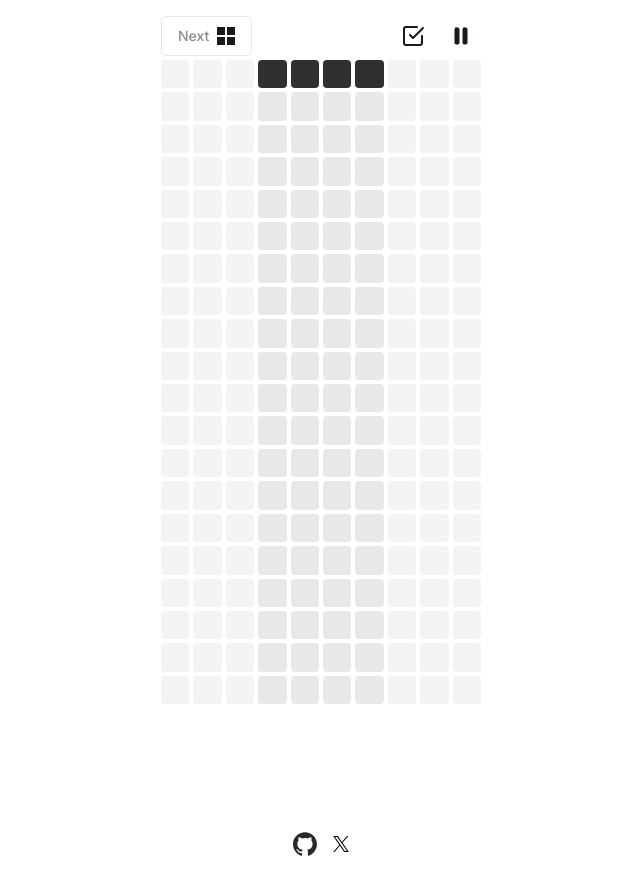
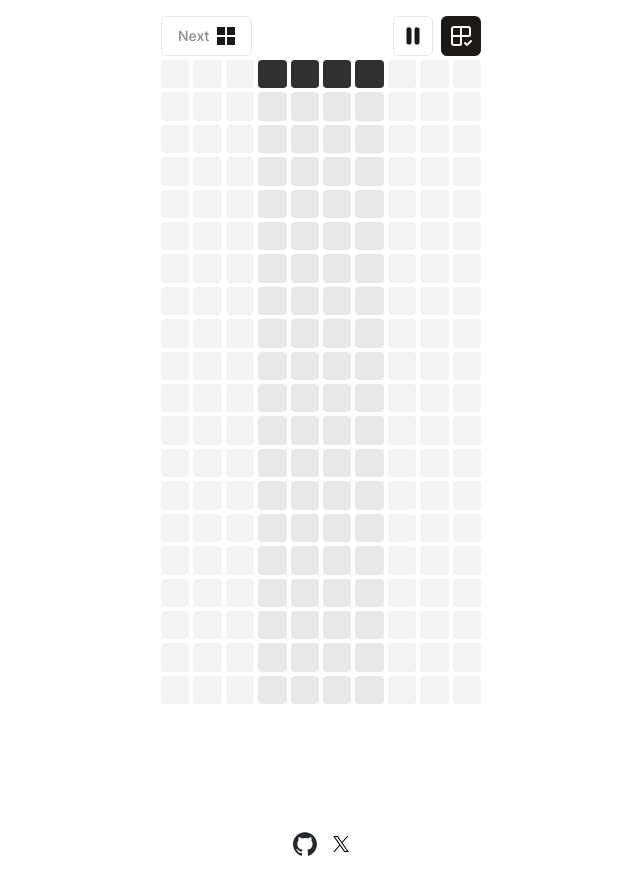
Before and after one commit to yoshikouki/TsumiZare, a Next.js app: page /modes/no-tick in a window 1280 px wide. Both pictures are taken after a click on the button "Play". Shown: the whole page, without its empty margins (319-959 px from the left). Built offline with nearby package versions, Linux system fonts and the light colour scheme.

Commit message:
Refine experience for no-tick

```diff
--- a/src/app/modes/no-tick/no-tick-game.tsx
+++ b/src/app/modes/no-tick/no-tick-game.tsx
@@ -3,6 +3,7 @@
 import { Board, BoardCell } from "@/futures/tsumizare/components/board";
 import {
   DoorOpen,
+  Grid2x2Check,
   Pause,
   Play,
   Square,
@@ -41,6 +42,10 @@ export const NoTickGame = () => {
     startTsumiZare();
     runTick();
   };
+  const confirmBlock = () => {
+    updateBoard();
+    activateBlockOrFinish();
+  };
 
   return (
     <div className="relative z-10 flex h-svh w-full flex-col items-center justify-center overscroll-none">
@@ -75,19 +80,19 @@ export const NoTickGame = () => {
         >
           <Button
             type="button"
-            variant={"ghost"}
-            size={"icon"}
-            onClick={updateBoard}
-          >
-            <SquareCheckBig className="stroke-primary" />
-          </Button>
-          <Button
-            type="button"
-            variant={"ghost"}
+            variant={"outline"}
             size={"icon"}
             onClick={pauseTsumiZare}
           >
             <Pause className="fill-primary stroke-1 stroke-primary" />
+          </Button>
+          <Button
+            type="button"
+            variant={"default"}
+            size={"icon"}
+            onClick={confirmBlock}
+          >
+            <Grid2x2Check className="stroke-primary-foreground" />
           </Button>
         </div>
       </div>
```
